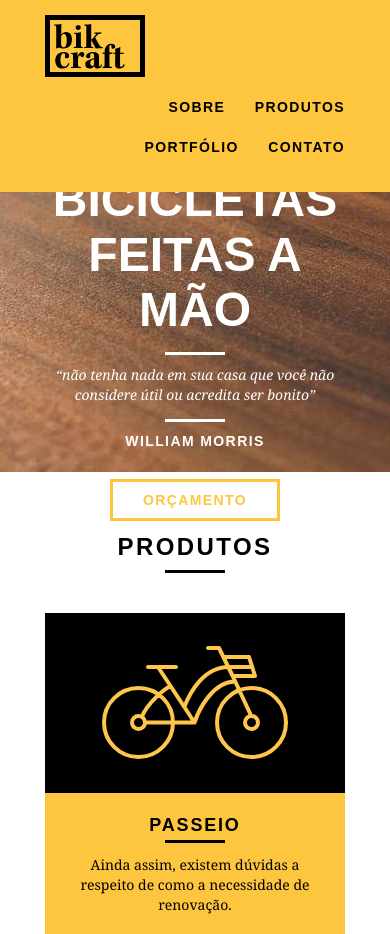
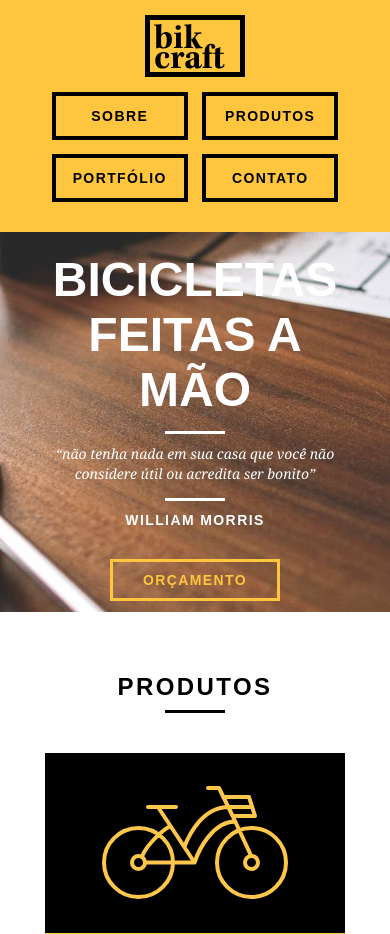
Before and after one commit to JoseCarlos69/bikcraft, a PHP site: page /index.html in a window 390 px wide. Shown: the top 934 px of the page. Run offline with PHP 8.4, Linux system fonts and the light colour scheme.

Commit message:
Responsividade Header

```diff
--- a/web/contato.html
+++ b/web/contato.html
@@ -9,6 +9,7 @@
   <link rel="stylesheet" href="css/grid.css">
   <link rel="stylesheet" href="css/style.css">
   <link rel="stylesheet" href="css/contato.css">
+  <link rel="stylesheet" href="css/responsivo.css">
 </head>
 
 <body>
--- /dev/null
+++ b/web/css/responsivo.css
@@ -0,0 +1,43 @@
+/*Estilo para tablets*/
+@media only screen and (min-width: 788px) and (max-width: 979px) {
+}
+
+/*Estilo para smartphone*/
+@media only screen and (max-width: 787px) {
+  /*Header*/
+  .header {
+    position: relative;
+    padding-bottom: 0px;
+  }
+
+  .header img {
+    margin: 0 auto 10px auto;
+  }
+
+  .header_menu {
+    text-align: center;
+  }
+
+  .header_menu ul li {
+    margin: 5px;
+  }
+
+  .header_menu ul li a {
+    border: 4px solid #000;
+    width: 136px;
+    display: block;
+    float: left;
+  }
+
+  .header_menu ul li a:hover {
+    border-color: #fff;
+  }
+
+  /*Introdução*/
+  .introducao {
+    margin-top: 0px;
+    padding-top: 20px;
+    background: url("../img/bg-mobile.jpg") no-repeat center;
+    background-size: cover;
+  }
+}
--- a/web/css/style.css
+++ b/web/css/style.css
@@ -198,6 +198,10 @@ img {
   text-align: center;
 }
 
+.produtos_lista li img {
+  margin: 0 auto;
+}
+
 /*Necessário para centralizar as imagens*/
 .produtos_lista li img {
   margin: 0 auto;
--- a/web/index.html
+++ b/web/index.html
@@ -8,6 +8,7 @@
   <link rel="stylesheet" href="css/reset.css">
   <link rel="stylesheet" href="css/grid.css">
   <link rel="stylesheet" href="css/style.css">
+  <link rel="stylesheet" href="css/responsivo.css">
 </head>
 
 <body>
--- a/web/portfolio.html
+++ b/web/portfolio.html
@@ -9,6 +9,7 @@
   <link rel="stylesheet" href="css/grid.css">
   <link rel="stylesheet" href="css/style.css">
   <link rel="stylesheet" href="css/portfolio.css">
+  <link rel="stylesheet" href="css/responsivo.css">
 </head>
 
 <body>
--- a/web/produtos.html
+++ b/web/produtos.html
@@ -9,6 +9,7 @@
   <link rel="stylesheet" href="css/grid.css">
   <link rel="stylesheet" href="css/style.css">
   <link rel="stylesheet" href="css/produtos.css">
+  <link rel="stylesheet" href="css/responsivo.css">
 </head>
 
 <body>
--- a/web/sobre.html
+++ b/web/sobre.html
@@ -9,6 +9,7 @@
   <link rel="stylesheet" href="css/grid.css">
   <link rel="stylesheet" href="css/style.css">
   <link rel="stylesheet" href="css/sobre.css">
+  <link rel="stylesheet" href="css/responsivo.css">
 </head>
 
 <body>
```
